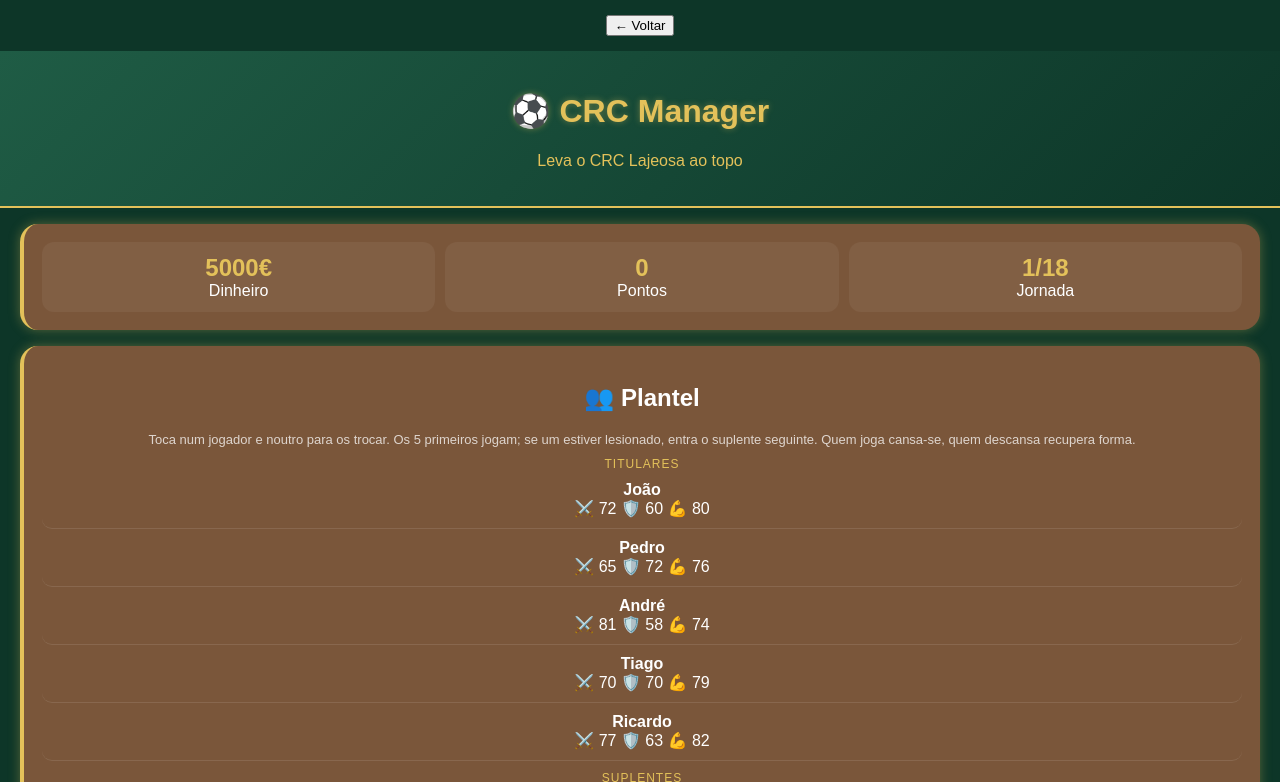
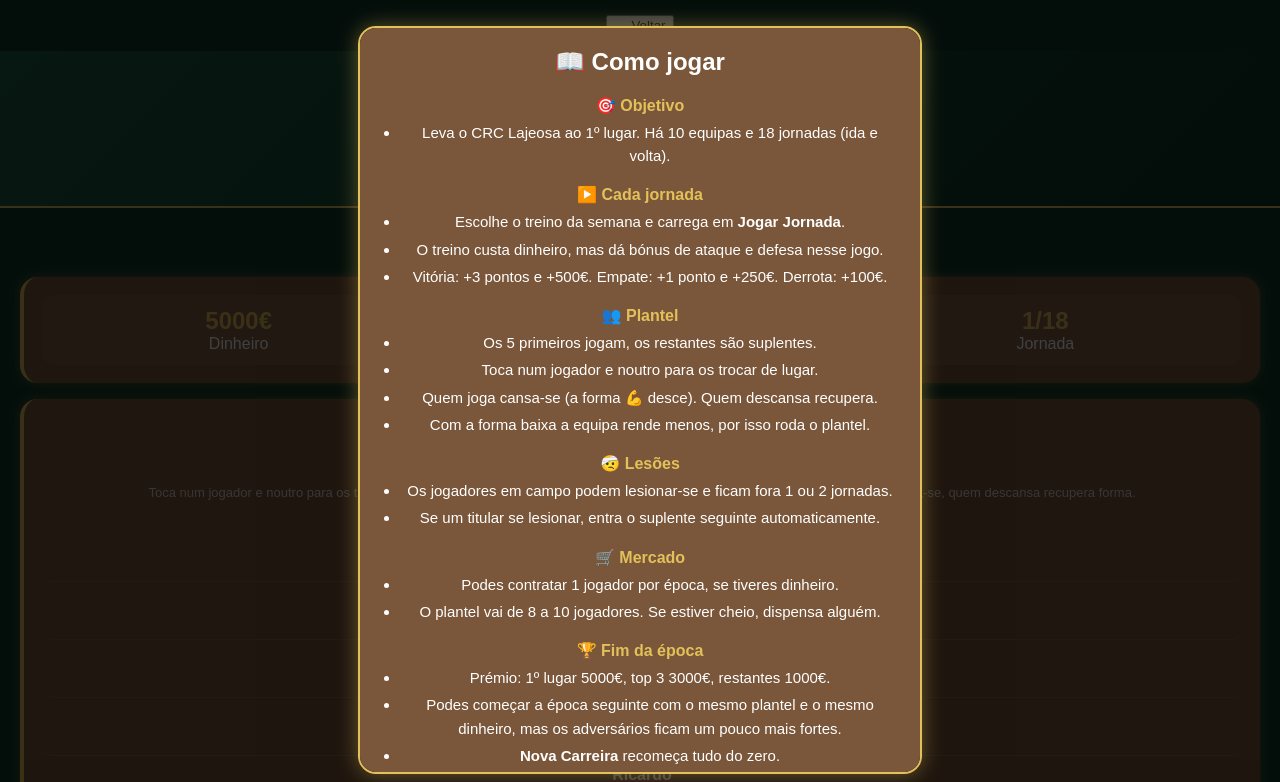
Before and after one commit to ruipms/lajeosa-pwa, a plain HTML site: page crc-manager.html in a window 1280 px wide. Shown: the top 782 px of the page. Drawn offline with Linux system fonts and the light colour scheme.

Commit message:
Add files via upload

```diff
--- a/crc-manager.html
+++ b/crc-manager.html
@@ -162,6 +162,67 @@ gtag('config', 'G-FTEGNRDBJW');
     font-weight:bold;
 }
 
+/* Instruções (janela) */
+.btn-instrucoes{
+    padding:10px 18px;
+    background:transparent;
+    color:var(--dourado);
+    border:2px solid var(--dourado);
+    border-radius:12px;
+    font-weight:bold;
+    font-size:16px;
+    cursor:pointer;
+}
+
+.modal-fundo{
+    display:none;
+    position:fixed;
+    inset:0;
+    background:rgba(0,0,0,0.75);
+    z-index:1000;
+    align-items:center;
+    justify-content:center;
+    padding:16px;
+}
+
+.modal-fundo.aberto{
+    display:flex;
+}
+
+.modal-caixa{
+    background-color:var(--cor-cartao-castanho-escuro);
+    border:2px solid var(--dourado);
+    border-radius:18px;
+    width:100%;
+    max-width:520px;
+    max-height:88vh;
+    overflow-y:auto;
+    padding:20px;
+    box-shadow:0 0 20px rgba(227,193,90,0.4);
+}
+
+.modal-caixa h2{
+    margin-top:0;
+    text-align:center;
+}
+
+.modal-caixa h3{
+    color:var(--dourado);
+    margin:18px 0 6px;
+    font-size:16px;
+}
+
+.modal-caixa ul{
+    margin:0;
+    padding-left:20px;
+    line-height:1.55;
+    font-size:15px;
+}
+
+.modal-caixa li{
+    margin-bottom:4px;
+}
+
 /* Plantel e mercado */
 .dica{
     font-size:13px;
@@ -283,6 +344,12 @@ gtag('config', 'G-FTEGNRDBJW');
 
 </header>
 
+<div style="text-align:center;margin:10px 20px;">
+    <button class="btn-instrucoes" onclick="abrirInstrucoes()">
+        📖 Como jogar
+    </button>
+</div>
+
 <div class="card-jogo">
 
     <div class="estatisticas">
@@ -400,6 +467,67 @@ gtag('config', 'G-FTEGNRDBJW');
 
 </div>
 
+
+<div class="modal-fundo" id="modalInstrucoes"
+     onclick="if(event.target===this) fecharInstrucoes()">
+
+    <div class="modal-caixa" role="dialog" aria-modal="true"
+         aria-label="Como jogar">
+
+        <h2>📖 Como jogar</h2>
+
+        <h3>🎯 Objetivo</h3>
+        <ul>
+            <li>Leva o CRC Lajeosa ao 1º lugar. Há 10 equipas e 18 jornadas (ida e volta).</li>
+        </ul>
+
+        <h3>▶️ Cada jornada</h3>
+        <ul>
+            <li>Escolhe o treino da semana e carrega em <strong>Jogar Jornada</strong>.</li>
+            <li>O treino custa dinheiro, mas dá bónus de ataque e defesa nesse jogo.</li>
+            <li>Vitória: +3 pontos e +500€. Empate: +1 ponto e +250€. Derrota: +100€.</li>
+        </ul>
+
+        <h3>👥 Plantel</h3>
+        <ul>
+            <li>Os 5 primeiros jogam, os restantes são suplentes.</li>
+            <li>Toca num jogador e noutro para os trocar de lugar.</li>
+            <li>Quem joga cansa-se (a forma 💪 desce). Quem descansa recupera.</li>
+            <li>Com a forma baixa a equipa rende menos, por isso roda o plantel.</li>
+        </ul>
+
+        <h3>🤕 Lesões</h3>
+        <ul>
+            <li>Os jogadores em campo podem lesionar-se e ficam fora 1 ou 2 jornadas.</li>
+            <li>Se um titular se lesionar, entra o suplente seguinte automaticamente.</li>
+        </ul>
+
+        <h3>🛒 Mercado</h3>
+        <ul>
+            <li>Podes contratar 1 jogador por época, se tiveres dinheiro.</li>
+            <li>O plantel vai de 8 a 10 jogadores. Se estiver cheio, dispensa alguém.</li>
+        </ul>
+
+        <h3>🏆 Fim da época</h3>
+        <ul>
+            <li>Prémio: 1º lugar 5000€, top 3 3000€, restantes 1000€.</li>
+            <li>Podes começar a época seguinte com o mesmo plantel e o mesmo dinheiro, mas os adversários ficam um pouco mais fortes.</li>
+            <li><strong>Nova Carreira</strong> recomeça tudo do zero.</li>
+        </ul>
+
+        <h3>💾 Gravação</h3>
+        <ul>
+            <li>O jogo grava sozinho neste telemóvel ou navegador.</li>
+        </ul>
+
+        <button class="btn-jogar" onclick="fecharInstrucoes()">
+            ✅ Percebi, vamos jogar!
+        </button>
+
+    </div>
+
+</div>
+
 <script src="crc-manager.js"></script>
 
 </body>
--- a/crc-manager.js
+++ b/crc-manager.js
@@ -1243,6 +1243,35 @@ function reiniciar(){
 }
 
 /* ============================================
+   INSTRUÇÕES
+   Abrem sozinhas só na primeira visita
+   ============================================ */
+
+const KEY_INSTRUCOES = "crc-manager-instrucoes-vistas";
+
+function abrirInstrucoes(){
+
+    document.getElementById("modalInstrucoes")
+        .classList.add("aberto");
+
+}
+
+function fecharInstrucoes(){
+
+    document.getElementById("modalInstrucoes")
+        .classList.remove("aberto");
+
+    try{
+        localStorage.setItem(KEY_INSTRUCOES, "1");
+    }catch(e){}
+
+}
+
+document.addEventListener("keydown", e => {
+    if(e.key === "Escape") fecharInstrucoes();
+});
+
+/* ============================================
    ARRANQUE
    ============================================ */
 
@@ -1255,3 +1284,10 @@ guardar();
 CHAVES_ANTIGAS.concat([KEY_V3]).forEach(k => {
     try{ localStorage.removeItem(k); }catch(e){}
 });
+
+// Primeira visita: mostra as instruções
+try{
+    if(!localStorage.getItem(KEY_INSTRUCOES)){
+        abrirInstrucoes();
+    }
+}catch(e){}
```
